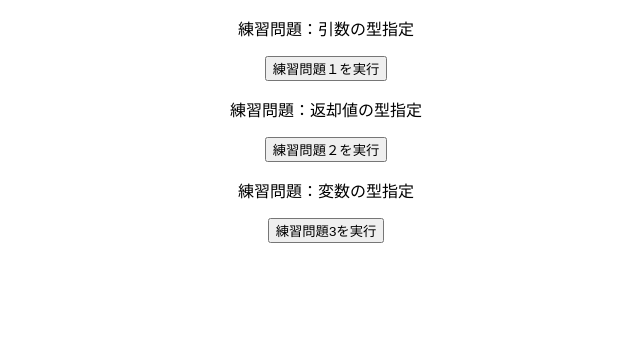
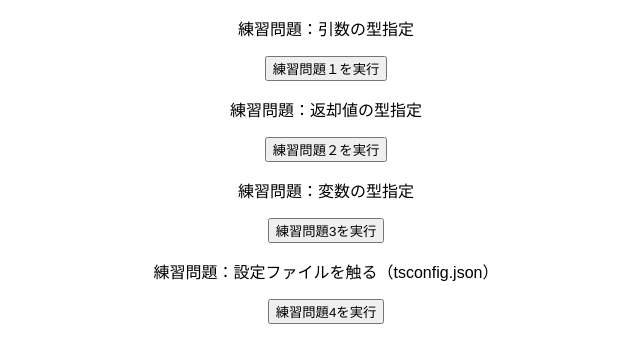
Before and after one commit to Omitsusan199411/Typescript-React-basic-practice, a React (Create React App) app: page / in a window 1280 px wide. Shown: the top 362 px of the page, without its empty margins (314-954 px from the left). Built offline with nearby package versions, Linux system fonts and the light colour scheme.

Commit message:
tsconfig.jsonの型チェック設定を変更 tsconfig.jsonの設定を変更することで、プロジェクト毎にTypescriptの設定を変更できる。

```diff
--- a/src/App.tsx
+++ b/src/App.tsx
@@ -2,6 +2,7 @@
 import { Practice1 } from "./practices/Practice1";
 import { Practice2 } from "./practices/Practice2";
 import { Practice3 } from "./practices/Practice3";
+import { Practice4 } from "./practices/Practice4";
 
 export default function App() {
   return (
@@ -9,6 +10,7 @@
       <Practice1 />
       <Practice2 />
       <Practice3 />
+      <Practice4 />
     </div>
   );
 }
--- /dev/null
+++ b/src/practices/Practice4.tsx
@@ -0,0 +1,17 @@
+export const Practice4 = () => {
+  const calcTotalFee = (num) => {
+    const total = num * 1.1;
+    console.log(total);
+  };
+
+  const onClickButton = () => {
+    calcTotalFee(1000);
+  };
+
+  return (
+    <div>
+      <p>練習問題：設定ファイルを触る（tsconfig.json）</p>
+      <button onClick={onClickButton}>練習問題4を実行</button>
+    </div>
+  );
+};
--- a/tsconfig.json
+++ b/tsconfig.json
@@ -3,7 +3,10 @@
         "./src/**/*"
     ],
     "compilerOptions": {
-        // "strict": true,
+        // 型宣言を厳しくチェックする
+        "strict": true,
+        // any型は宣言しなくてもエラーを表示しない
+        "noImplicitAny": false,
         "esModuleInterop": true,
         "lib": [
             "dom",
```
